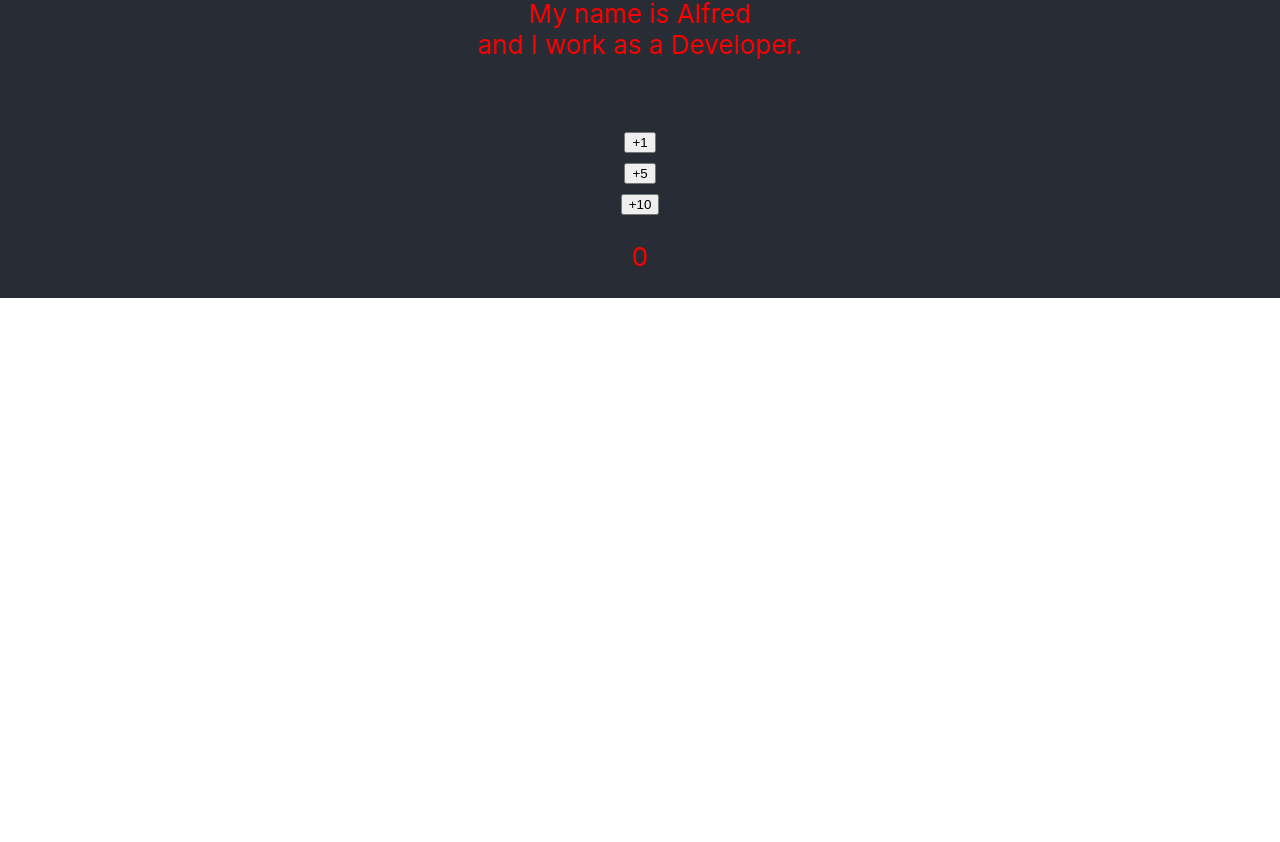
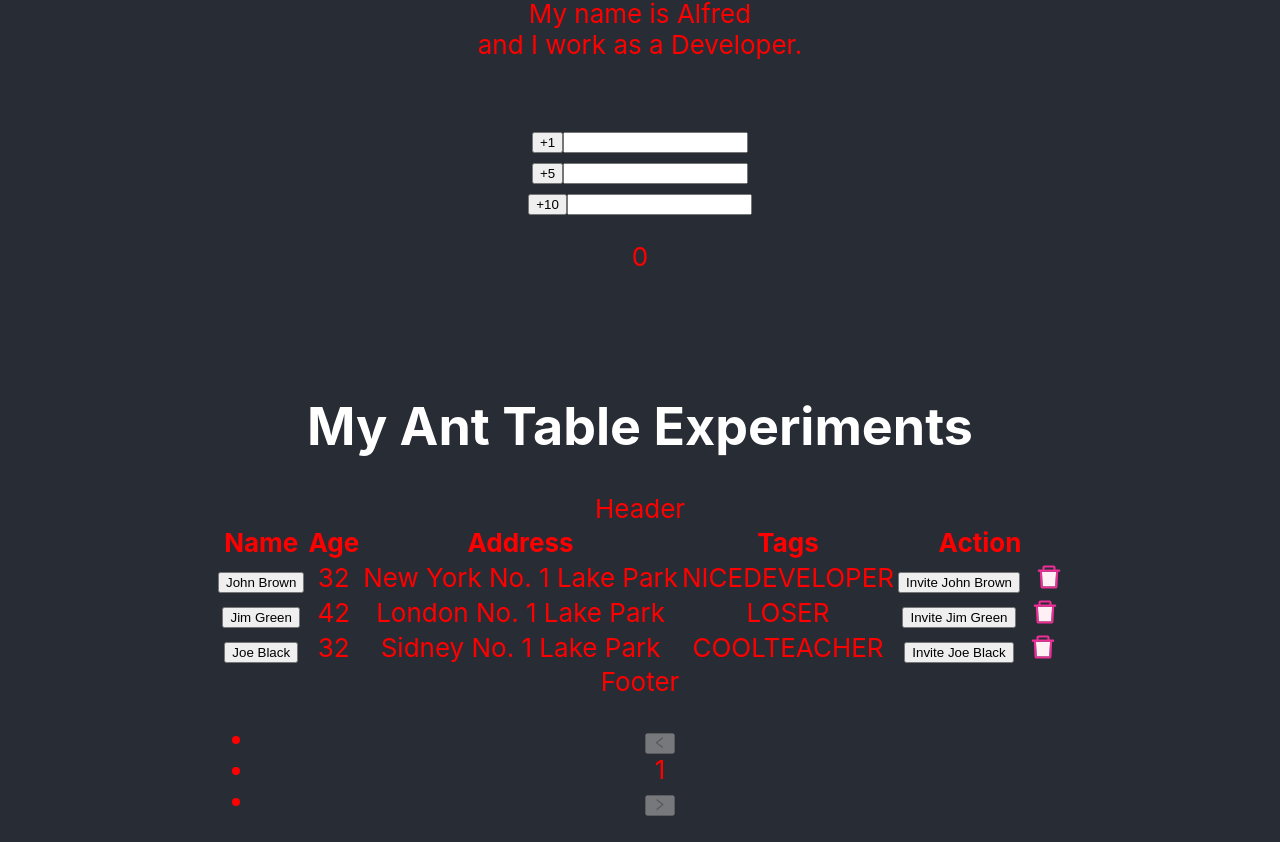
Before and after one commit to kriss3/Udemy_ReactPlaygroud, a React (Create React App) app: page / in a window 1280 px wide. Shown: the part 792-1634 px from the top of the page. Before the commit the page ends 1090 px from the top, so only its background shows below. Built offline with nearby package versions, Linux system fonts and the light colour scheme.

Commit message:
Adding latest changes. Antd, AntTbl

```diff
--- a/package.json
+++ b/package.json
@@ -6,6 +6,7 @@
     "@testing-library/jest-dom": "^4.2.4",
     "@testing-library/react": "^9.3.2",
     "@testing-library/user-event": "^7.1.2",
+    "antd": "^4.0.2",
     "prop-types": "^15.7.2",
     "react": "^16.12.0",
     "react-dom": "^16.12.0",
--- a/src/App.js
+++ b/src/App.js
@@ -6,8 +6,10 @@ import BtnHello from './components/challengeTwo/BtnHello';
 import Hello from './components/challengeThree/Hello';
 import Actor from './components/actor/Actor';
 import TopLevel from './components/challengeFour/TopLevel';
+import AntTbl from './components/antTable/AntTbl';
 
 import './App.css';
+
 
 function App() {
   return (
@@ -20,7 +22,8 @@ function App() {
         <BtnHello country='Poland'/> <br/><br/>
         <Hello countryName='Canada' population={400}/> <br/><br/>
         <Actor /> <br/><br/>
-        <TopLevel />
+        <TopLevel /> <br/><br/>
+        <AntTbl />
       </header>
     </div>
   );
--- /dev/null
+++ b/src/components/antTable/AntTbl.jsx
@@ -0,0 +1,111 @@
+import React, {Component} from 'react';
+import {Table, Tag} from 'antd';
+import {DeleteTwoTone} from '@ant-design/icons';
+
+
+class AntTbl extends Component {
+    constructor(props){
+        super(props);
+        this.state = {
+            title: "My Ant Table Experiments"
+        }
+    }
+
+    handleDelete = () => {
+        alert('About to delete the record.');
+    };
+
+    render(){
+        const columns = [
+            {
+              title: 'Name',
+              dataIndex: 'name',
+              key: 'name',
+            render: text => <button>{text}</button>,
+            },
+            {
+              title: 'Age',
+              dataIndex: 'age',
+              key: 'age',
+            },
+            {
+              title: 'Address',
+              dataIndex: 'address',
+              key: 'address',
+            },
+            {
+              title: 'Tags',
+              key: 'tags',
+              dataIndex: 'tags',
+              render: tags => (
+                <span>
+                  {tags.map(tag => {
+                    let color = tag.length > 5 ? 'geekblue' : 'green';
+                    if (tag === 'loser') {
+                      color = 'volcano';
+                    }
+                    return (
+                      <Tag color={color} key={tag}>
+                        {tag.toUpperCase()}
+                      </Tag>
+                    );
+                  })}
+                </span>
+              ),
+            },
+            {
+              title: 'Action',
+              key: 'action',
+              render: (text, record) => (
+                <span>
+                  <button style={{marginRight: 16 }}>Invite {record.name}</button>
+                  <DeleteTwoTone
+                    onClick={this.handleDelete}
+                    twoToneColor='#eb2f96'
+                  />
+
+                </span>
+              ),
+            },
+          ];
+
+          const data = [
+            {
+              key: '1',
+              name: 'John Brown',
+              age: 32,
+              address: 'New York No. 1 Lake Park',
+              tags: ['nice', 'developer'],
+            },
+            {
+              key: '2',
+              name: 'Jim Green',
+              age: 42,
+              address: 'London No. 1 Lake Park',
+              tags: ['loser'],
+            },
+            {
+              key: '3',
+              name: 'Joe Black',
+              age: 32,
+              address: 'Sidney No. 1 Lake Park',
+              tags: ['cool', 'teacher'],
+            },
+          ];
+
+        return(
+            <React.Fragment>
+                <h1>{this.state.title}</h1>
+                <Table
+                    columns={columns}
+                    dataSource={data}
+                    bordered
+                    title={() => 'Header'}
+                    footer={() => 'Footer'}
+                />
+            </React.Fragment>
+        );
+    };
+}
+
+export default AntTbl;
--- a/src/components/challengeFour/MyButton.jsx
+++ b/src/components/challengeFour/MyButton.jsx
@@ -1,4 +1,5 @@
 import React, { Component } from 'react';
+import { Input } from 'antd';
 
 class MyButton extends Component {
 
@@ -10,6 +11,7 @@ class MyButton extends Component {
         return (
             <div>
                 <button onClick={this.localClickHandler}> +{this.props.increment} </button>
+                <Input></Input>
             </div>
         );
     }
```
Also changed, not shown: 1 other file (tests, documents, lock files or other folders).
